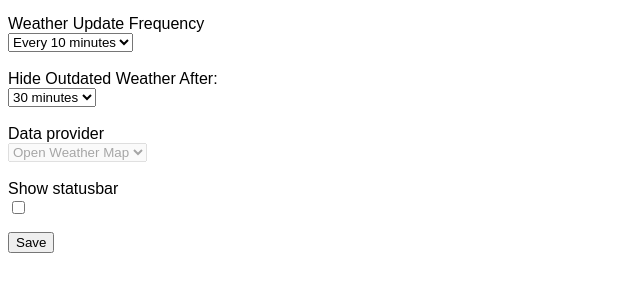
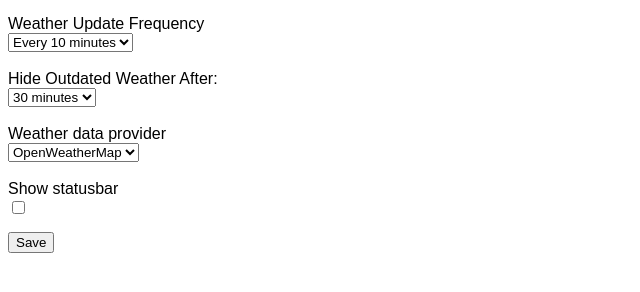
Before and after one commit to kylewlacy/futura-weather-redux, a plain HTML site: page v3/preferences.html in a window 1280 px wide. Shown: the part 120-412 px from the top of the page, without its empty margins (0-640 px from the left). Drawn offline with Linux system fonts and the light colour scheme.

Commit message:
Enable weather provider preference

```diff
--- a/v3/preferences.html
+++ b/v3/preferences.html
@@ -80,10 +80,10 @@
 				<option value="3600">1 hour</option>
 				<option value="10800">3 hours</option>
 			</select>
-			<label for="provider">Data provider</label>
-			<select name="provider" disabled>
-				<option value="1">Open Weather Map</option>
-				<option value="2">Yahoo! Weather</option>
+			<label for="weatherProvider">Weather data provider</label>
+			<select name="weatherProvider">
+				<option value="1">OpenWeatherMap</option>
+				<option value="2">Yahoo Weather</option>
 			</select>
 			<label for="statusbar">Show statusbar</label>
 			<input name="statusbar" type="checkbox" />
```
